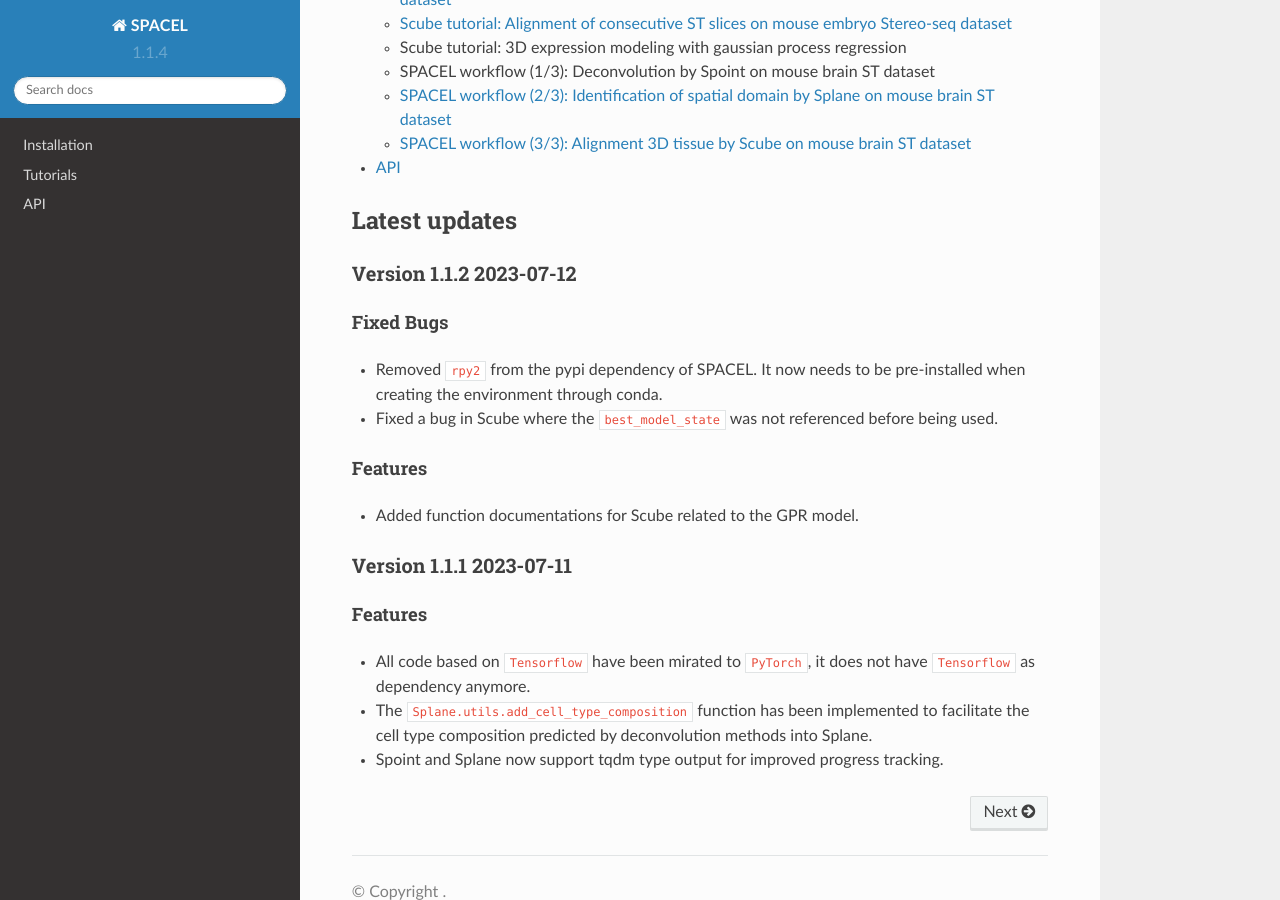
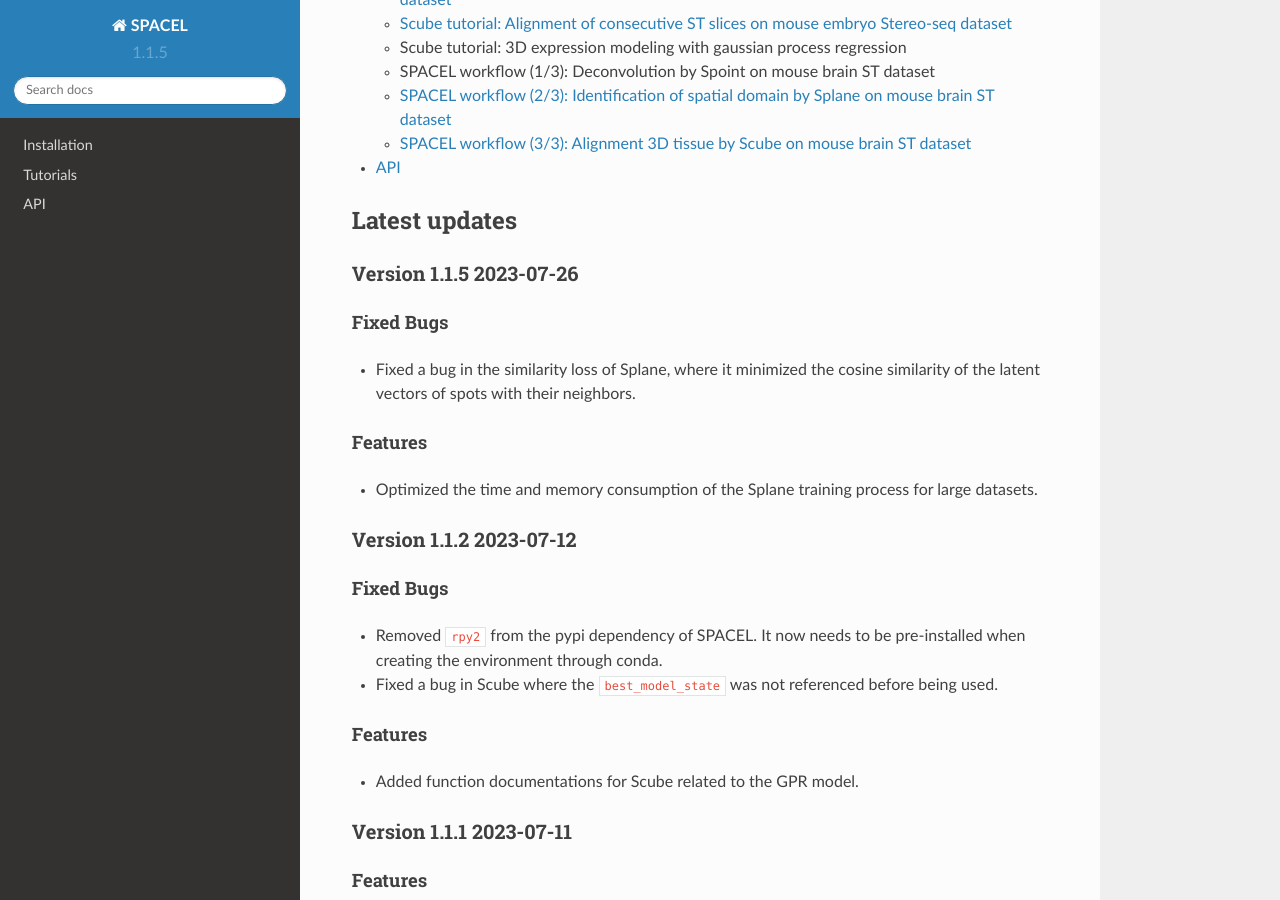
Before and after one commit to QuKunLab/SPACEL, a Sphinx documentation site: the page built from docs/index.md, in a window 1280 px wide and 900 px high, scrolled down 1291 px. Built offline with Sphinx 7.4.7 and the Read the Docs theme 2.0.0, drawn with Linux system fonts in a browser that asks for light colours; pages that are not in the unit, such as notebooks, are missing from menus.

```diff
--- a/SPACEL/_version.py
+++ b/SPACEL/_version.py
@@ -1,3 +1,3 @@
 import os
 
-__version__ = "1.1.4"
+__version__ = "1.1.5"
--- a/docs/conf.py
+++ b/docs/conf.py
@@ -11,8 +11,8 @@ from SPACEL import Scube
 project = 'SPACEL'
 author = 'Hao Xu'
 
-release = '1.1.4'
-version = '1.1.4'
+release = '1.1.5'
+version = '1.1.5'
 
 # -- General configuration
 exclude_patterns = ['_build', '.DS_Store', '**.ipynb_checkpoints']
--- a/docs/index.md
+++ b/docs/index.md
@@ -27,6 +27,12 @@ SPACEL (**SP**atial **A**rchitecture **C**haracterization by d**E**ep **L**earni
 * {doc}`API <api>`
 
 ## Latest updates
+### Version 1.1.5 2023-07-26
+#### Fixed Bugs
+- Fixed a bug in the similarity loss of Splane, where it minimized the cosine similarity of the latent vectors of spots with their neighbors.
+#### Features
+- Optimized the time and memory consumption of the Splane training process for large datasets.
+
 ### Version 1.1.2 2023-07-12
 #### Fixed Bugs
 - Removed `rpy2` from the pypi dependency of SPACEL. It now needs to be pre-installed when creating the environment through conda.
```
Also changed, not shown: README.md (+13 -7 lines), docs/installation.md (+7 -7 lines), 1 other file.
